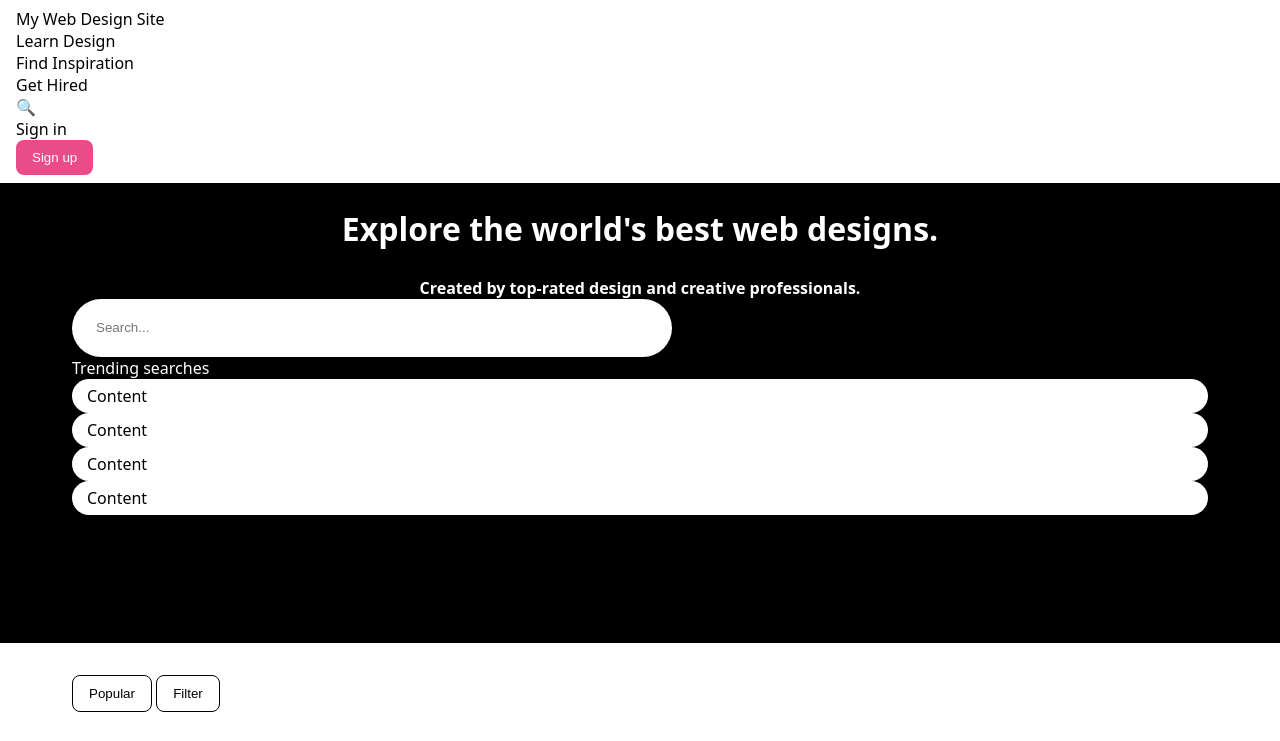
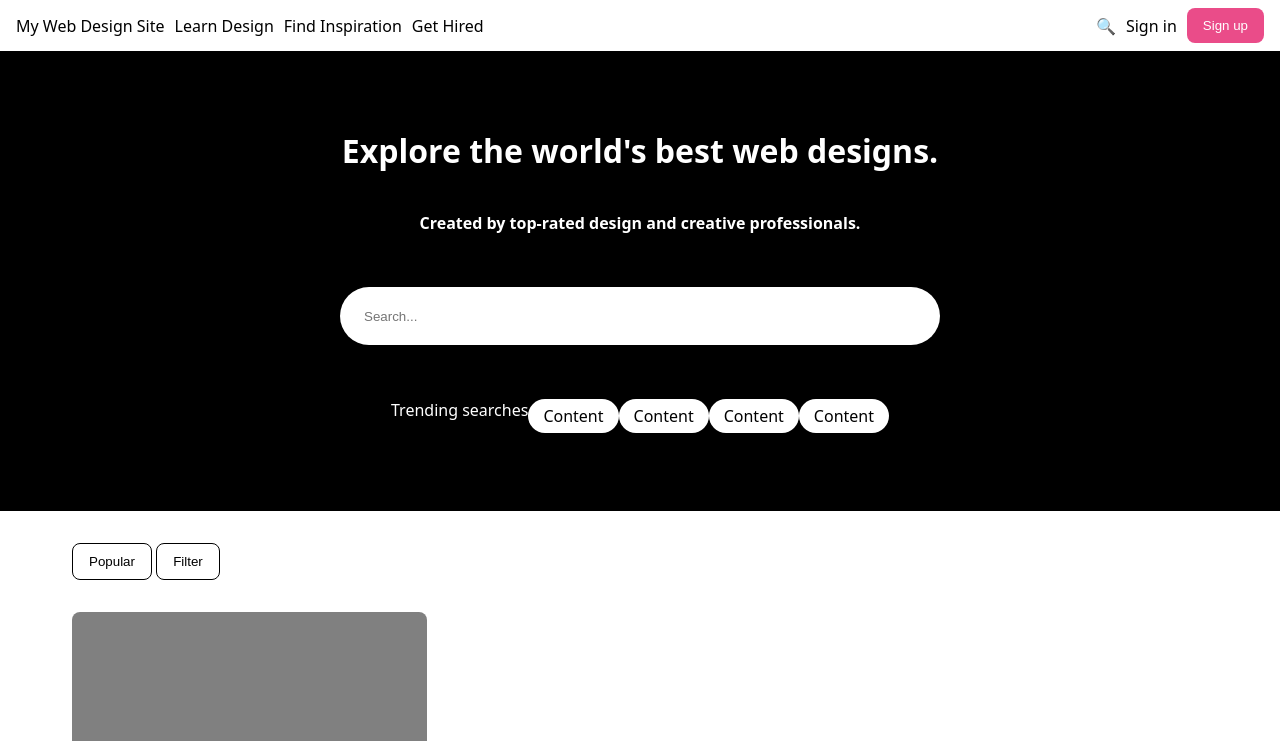
Before and after one commit to CurlyPurple/flexbox-lab, a plain HTML site: page index.html in a window 1280 px wide. Shown: the top 741 px of the page. Drawn offline with Linux system fonts and the light colour scheme.

Commit message:
nav work

```diff
--- a/css/style.css
+++ b/css/style.css
@@ -11,6 +11,40 @@
   nav {
     background-color: white;
     padding: 8px 16px;
+    display: flex;
+    justify-content: space-between;
+  }
+
+  #destinations {
+    display: flex;
+    align-items: center;
+    gap: 10px
+  }
+
+  #actions {
+    display: flex;
+    align-items: center;
+    gap: 10px
+  }
+
+  #hero {
+    display: flex;
+    flex-direction: column;
+    justify-content: space-evenly;
+    align-items: center;
+  }
+
+  #headers {
+    display: flex;
+    flex-direction: column;
+  }
+
+  input {
+    display: flex;
+  }
+
+  #trending {
+    display: flex;
   }
 
   p {
```
Also changed, not shown: index.html (+4 -4 lines).
